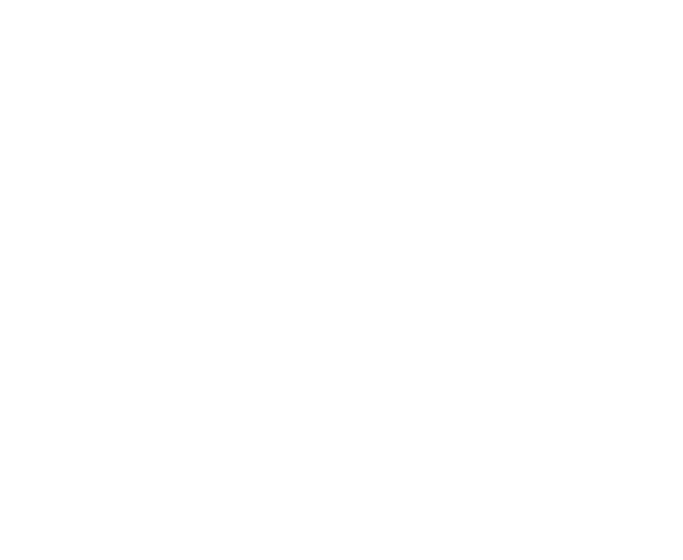
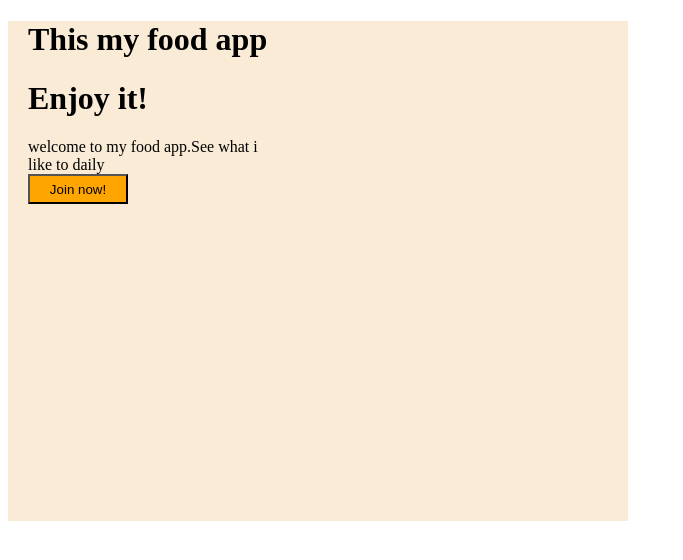
Before and after one commit to memmedlirehim2009-bot/html_css, a plain HTML site: page task1/index.html in a window 1280 px wide. Shown: the whole page, without its empty margins (0-683 px from the left). Drawn offline with Linux system fonts and the light colour scheme.

Commit message:
task1 tekminlesdirilmis

```diff
--- a/task1/index.html
+++ b/task1/index.html
@@ -4,8 +4,16 @@
     <meta charset="UTF-8">
     <meta name="viewport" content="width=device-width, initial-scale=1.0">
     <title>Document</title>
+    <link rel="stylesheet" href="/task1/style.css" />
 </head>
 <body>
+    <div class="div1">
 
+      <h1>This my food app</h1>
+      <h1>Enjoy it!</h1>
+      <span>welcome to my food app.See what i</span><br>
+      <span>like to daily</span><br>
+       <button class="btn1">Join now!</button>
+    </div>
 </body>
 </html>
--- /dev/null
+++ b/task1/style.css
@@ -0,0 +1,14 @@
+.div1{
+    width: 600px;
+    height: 500px;
+    background-color: antiquewhite;
+    position: relative;
+    padding-left: 20px;
+}
+.btn1{
+    width: 100px;
+    height: 30px;
+    background-color: orange;
+
+
+}
```
